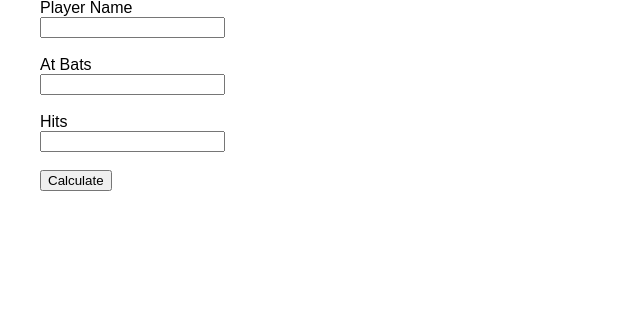
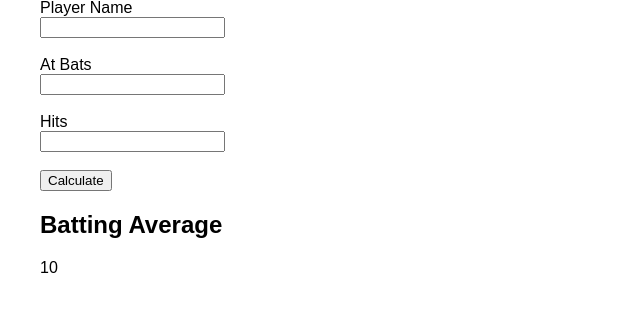
Before and after one commit to sakii-ito/Baseball-Stats-Analyzer, a Flask app: template templates/index.html in a window 1280 px wide. Shown: the part 134-456 px from the top of the page, without its empty margins (0-640 px from the left). Run offline with Flask 3, Linux system fonts and the light colour scheme; the template is opened without the code that fills it: most values are stand-ins (such as "Sample title", 1, 10 or a date in 2020).

Commit message:
Implement batting average calculation

```diff
--- a/app.py
+++ b/app.py
@@ -1,10 +1,22 @@
-from flask import Flask, render_template
+from flask import Flask, render_template, request
 
 app = Flask(__name__)
 
-@app.route("/")
+@app.route("/", methods=["GET", "POST"])
 def home():
-    return render_template("index.html")
+    average = None
+    if request.method == "POST":
+
+        player = request.form["player"]
+        at_bats = int(request.form["at_bats"])
+        hits = int(request.form["hits"])
+
+        if at_bats> 0:
+            average = round(hits / at_bats, 3)
+        else:
+            average = "Cannot divide by 0"
+
+    return render_template("index.html", average=average)
 
 if __name__ == "__main__":
     app.run(debug=True)
--- a/templates/index.html
+++ b/templates/index.html
@@ -11,17 +11,21 @@
     <h1>⚾Baseball Stats Analyzer</h1>
     <p>Calculate batting average easily!</p>
 
-    <from>
+    <form method="POST">
         <label>Player Name</label><br>
-        <input type="text"><br><br>
+        <input type="text" name="player"><br><br>
 
         <label>At Bats</label><br>
-        <input type="number"><br><br>
+        <input type="number" name="at_bats"><br><br>
 
         <label>Hits</label><br>
-        <input type="number"><br><br>
+        <input type="number" name="hits"><br><br>
 
         <button>Calculate</button>
-    </from>
+    </form>
+    {% if average != None %}
+    <h2>Batting Average</h2>
+    <p>{{ average }}</p>
+    {% endif %}
 </body>
 </html>
```
